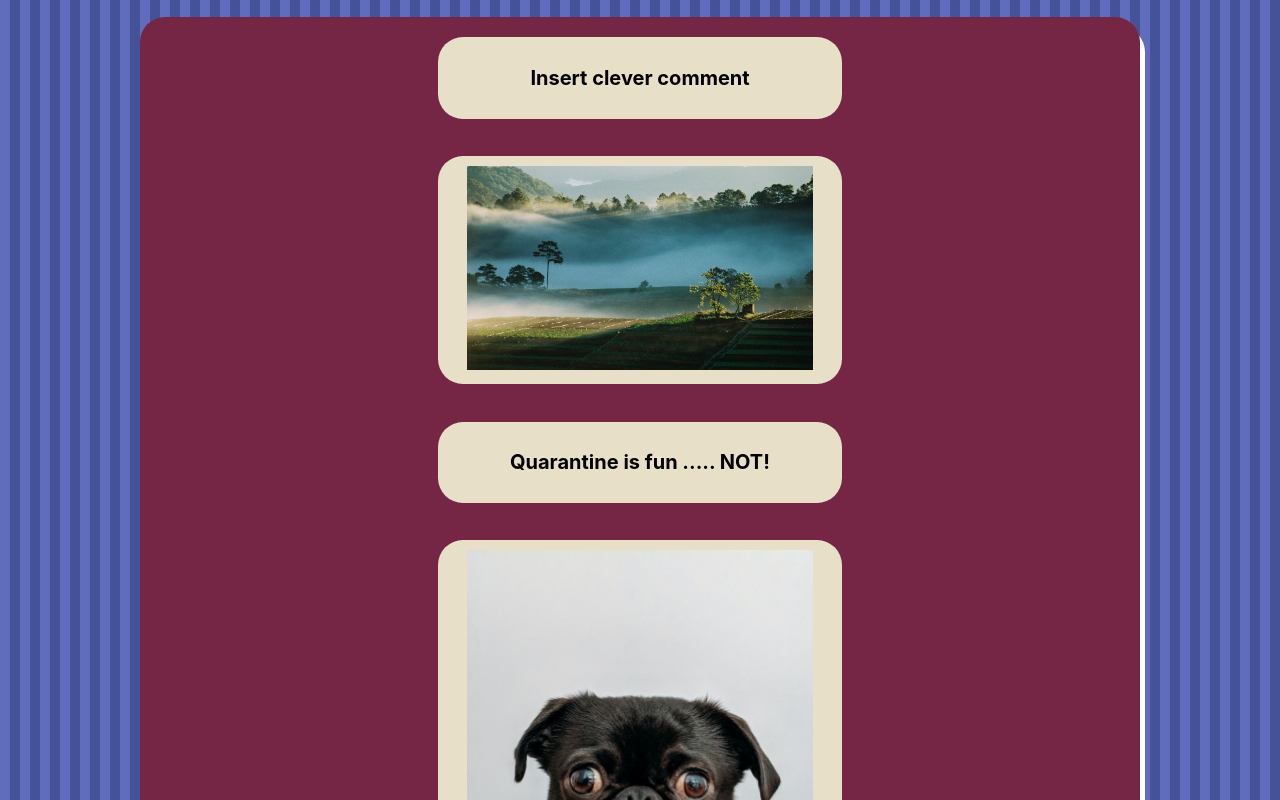
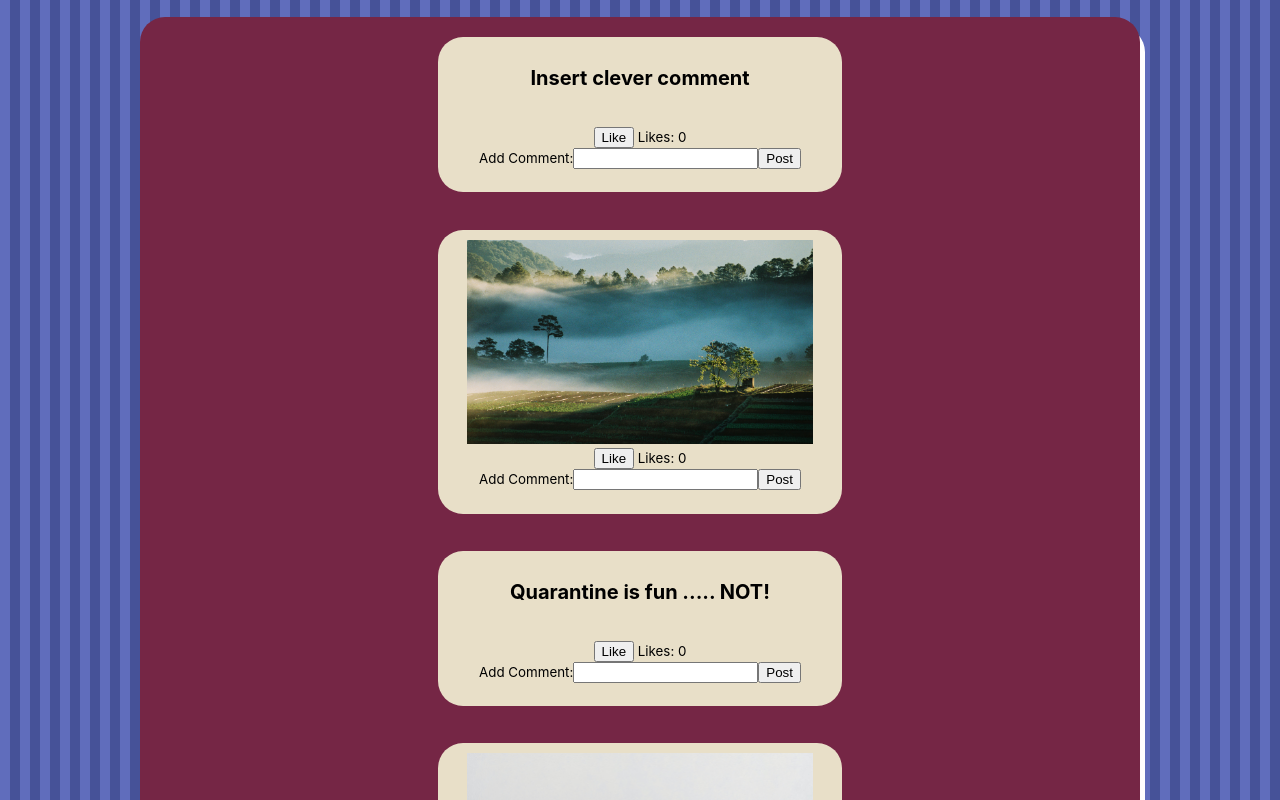
Before and after one commit to AditiSharma85/code-review-and-pair-programming-exercise, a React (Create React App) app in the folder my-app/: page / in a window 1280 px wide. Shown: the part 820-1620 px from the top of the page. Built offline with nearby package versions, Linux system fonts and the light colour scheme.

Commit message:
code review changes and post component modified

```diff
--- a/my-app/src/App.js
+++ b/my-app/src/App.js
@@ -1,8 +1,6 @@
 import React from 'react';
 import './App.css';
 import Post from './components/Post';
-import LikeButton from './components/LikeButton';
-import CommentList from './components/CommentList';
 import image from './image.jpg';
 import puppy from './puppy.jpg';
 
--- a/my-app/src/components/Post.js
+++ b/my-app/src/components/Post.js
@@ -1,5 +1,6 @@
 import React from "react";
-import '../image.jpg';
+import LikeButton from "./LikeButton";
+import CommentList from "./CommentList";
 
 //regex for verifying if last four characters of props.content are '.jpg'.
 const regex = RegExp('[.]jpg$');
@@ -11,6 +12,10 @@ const Post = props => {
 		<div>
 		<div className= "Post">
 		<h2>{props.content}</h2>
+		<br />
+		<LikeButton />
+		<br />
+		<CommentList />
 		</div>
 		<div>
 		<br />
@@ -24,6 +29,10 @@ const Post = props => {
 		<div>
 		<div className = "Pic">
 		<img src = {props.content} alt = 'something went wrong!' />
+		<br />
+		<LikeButton />
+		<br />
+		<CommentList />
 		</div>
 		<div>
 		<br />
```
